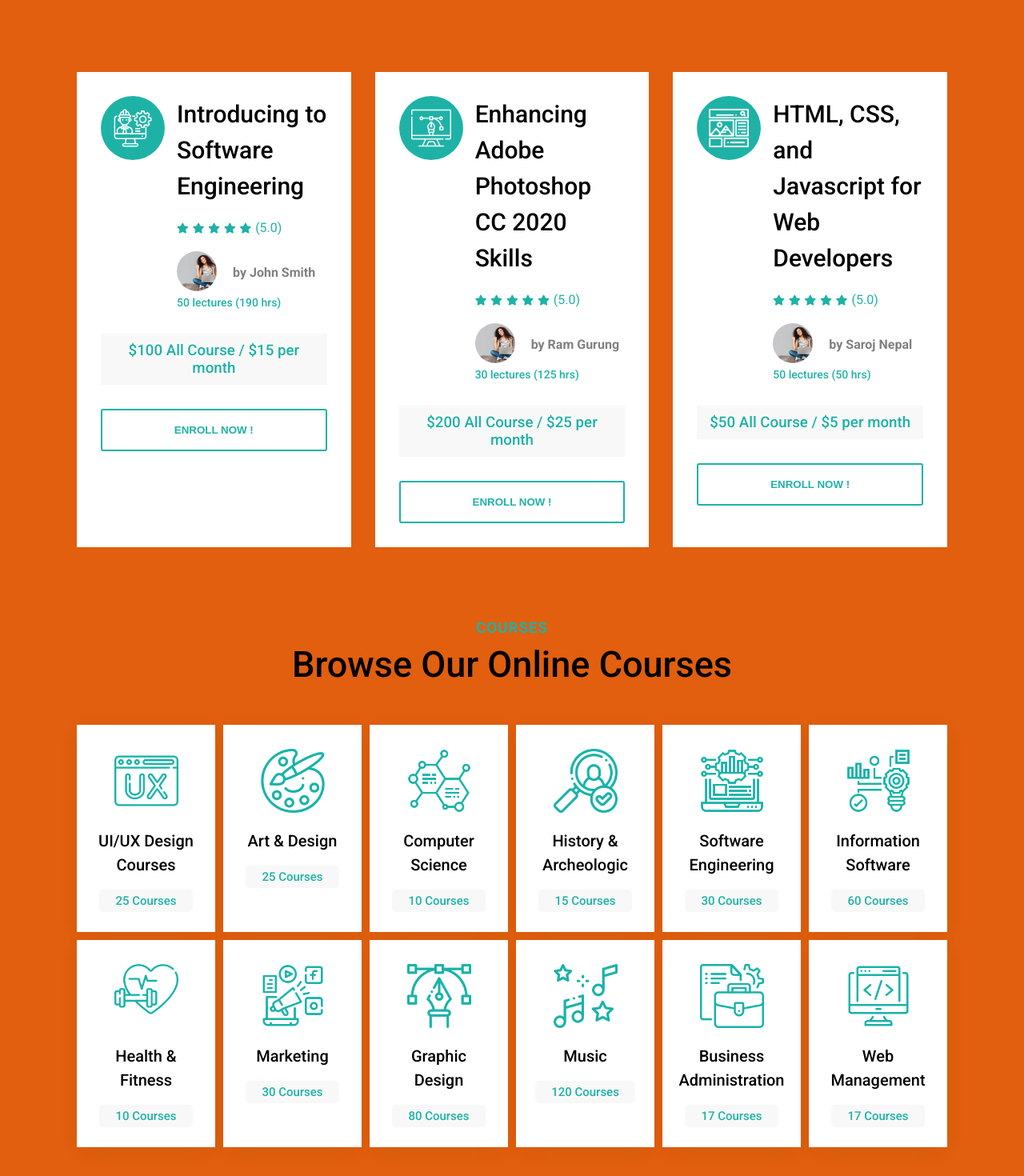
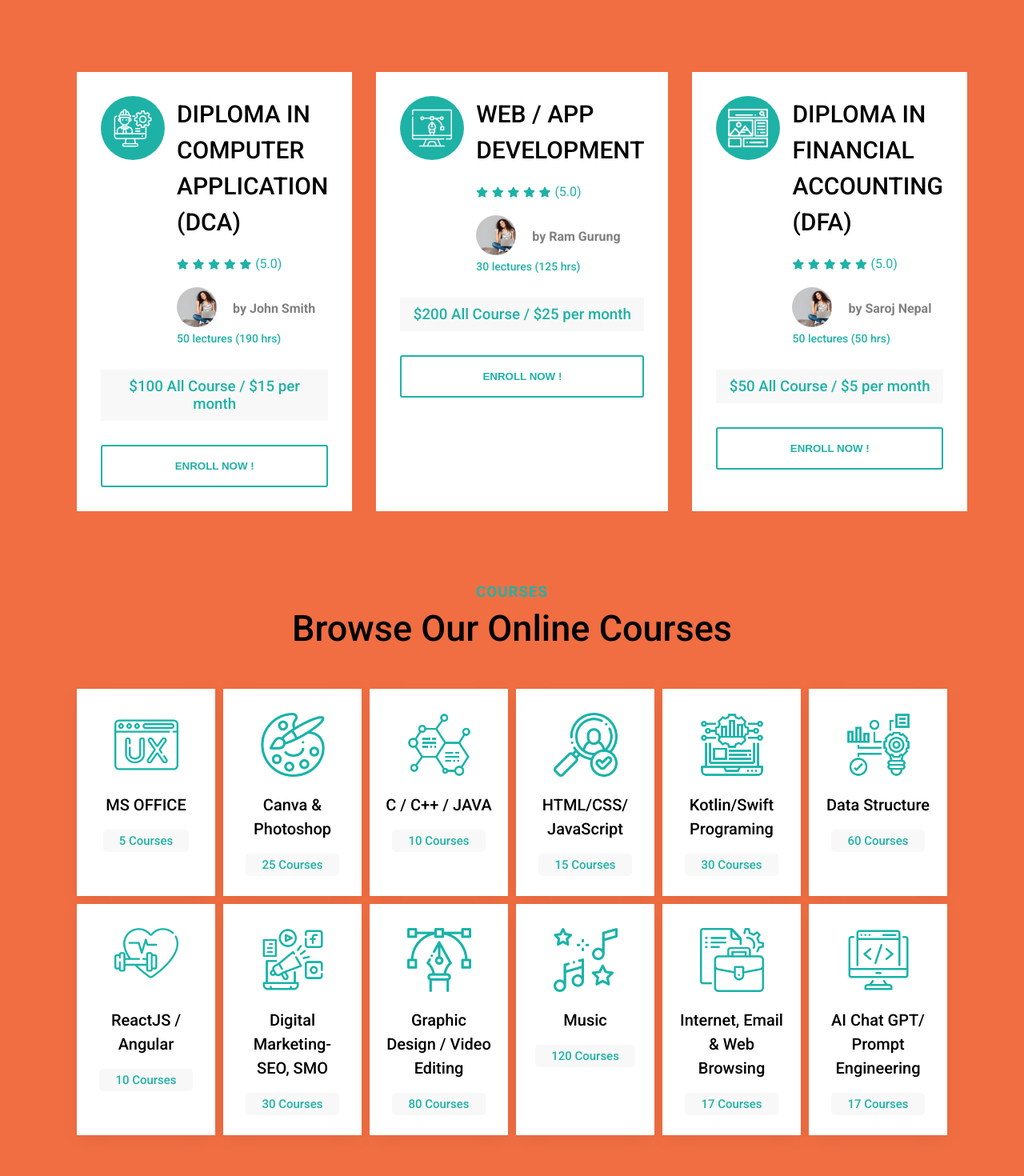
Before and after one commit to SRGInstitute/SRG, a React (Create React App) app: page / in a window 1280 px wide. Shown: the part 2360-3830 px from the top of the page at 80% size. Built offline with nearby package versions, Linux system fonts and the light colour scheme.

Commit message:
courses updated

```diff
--- a/src/App.css
+++ b/src/App.css
@@ -6,7 +6,7 @@
 }
 body {
   font-family: "Roboto", sans-serif;
-  background-color: #e15f0e;
+  background-color: #f06e42;
 }
 /*------------global-----------*/
 .container {
--- a/src/components/common/footer/footer.css
+++ b/src/components/common/footer/footer.css
@@ -31,7 +31,7 @@
   background-color: #fff;
 }
 footer {
-  background-color: #ea5e12;
+  background-color: #f06e42;
 }
 footer .container {
   display: grid;
--- a/src/dummydata.js
+++ b/src/dummydata.js
@@ -57,7 +57,7 @@ export const coursesCard = [
   {
     id: 1,
     cover: "../images/courses/c1.png",
-    coursesName: "Introducing to Software Engineering",
+    coursesName: "DIPLOMA IN COMPUTER APPLICATION (DCA)",
     courTeacher: [
       {
         dcover: "./images/back.webp",
@@ -71,7 +71,7 @@ export const coursesCard = [
   {
     id: 2,
     cover: "../images/courses/c2.png",
-    coursesName: "Enhancing Adobe Photoshop CC 2020 Skills",
+    coursesName: "WEB / APP DEVELOPMENT",
     courTeacher: [
       {
         dcover: "./images/back.webp",
@@ -85,7 +85,7 @@ export const coursesCard = [
   {
     id: 3,
     cover: "../images/courses/c3.png",
-    coursesName: "HTML, CSS, and Javascript for Web Developers",
+    coursesName: "DIPLOMA IN FINANCIAL ACCOUNTING (DFA)",
     courTeacher: [
       {
         dcover: "./images/back.webp",
@@ -185,55 +185,55 @@ export const online = [
   {
     cover: "./images/courses/online/o1.png",
     hoverCover: "./images/courses/online/o1.1.png",
-    courseName: "UI/UX Design Courses",
-    course: "25 Courses",
+    courseName: "MS OFFICE",
+    course: "5 Courses",
   },
   {
     cover: "./images/courses/online/o2.png",
     hoverCover: "./images/courses/online/o2.1.png",
-    courseName: "Art & Design",
+    courseName: "Canva & Photoshop",
     course: "25 Courses",
   },
   {
     cover: "./images/courses/online/o3.png",
     hoverCover: "./images/courses/online/o3.1.png",
-    courseName: "Computer Science",
+    courseName: "C / C++ / JAVA",
     course: "10 Courses",
   },
   {
     cover: "./images/courses/online/o4.png",
     hoverCover: "./images/courses/online/o4.1.png",
-    courseName: "History & Archeologic",
+    courseName: "HTML/CSS/ JavaScript",
     course: "15 Courses",
   },
   {
     cover: "./images/courses/online/o5.png",
     hoverCover: "./images/courses/online/o5.1.png",
-    courseName: "Software Engineering",
+    courseName: "Kotlin/Swift Programing",
     course: "30 Courses",
   },
   {
     cover: "./images/courses/online/o6.png",
     hoverCover: "./images/courses/online/o6.1.png",
-    courseName: "Information Software",
+    courseName: "Data Structure",
     course: "60 Courses",
   },
   {
     cover: "./images/courses/online/o7.png",
     hoverCover: "./images/courses/online/o7.1.png",
-    courseName: "Health & Fitness",
+    courseName: "ReactJS / Angular",
     course: "10 Courses",
   },
   {
     cover: "./images/courses/online/o8.png",
     hoverCover: "./images/courses/online/o8.1.png",
-    courseName: "Marketing",
+    courseName: "Digital Marketing- SEO, SMO",
     course: "30 Courses",
   },
   {
     cover: "./images/courses/online/o9.png",
     hoverCover: "./images/courses/online/o9.1.png",
-    courseName: "Graphic Design",
+    courseName: "Graphic Design / Video Editing",
     course: "80 Courses",
   },
   {
@@ -245,13 +245,13 @@ export const online = [
   {
     cover: "./images/courses/online/o11.png",
     hoverCover: "./images/courses/online/o11.1.png",
-    courseName: "Business Administration",
+    courseName: "Internet, Email & Web Browsing",
     course: "17 Courses",
   },
   {
     cover: "./images/courses/online/o12.png",
     hoverCover: "./images/courses/online/o12.1.png",
-    courseName: "Web Management",
+    courseName: "AI Chat GPT/ Prompt Engineering",
     course: "17 Courses",
   },
 ]
```
